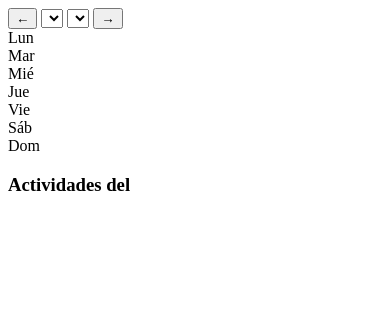
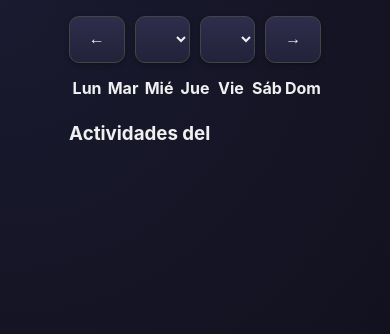
Before and after one commit to drebak85/MiAgenda, a Flask app: page /calendario in a window 390 px wide. Shown: the top 334 px of the page. Run offline with Flask 3, Linux system fonts and the light colour scheme; lists and menus that the app fills with data are empty; some libraries are stand-ins or nearby versions.

Commit message:
Add files via upload

```diff
--- /dev/null
+++ b/static/css/calendario.css
@@ -0,0 +1,337 @@
+body {
+  background-color: #0f0f1a;
+  color: #f0f0f0;
+  font-family: 'Inter', sans-serif;
+  margin: 0;
+  padding: 2rem;
+  display: flex;
+  justify-content: center;
+  align-items: flex-start;
+  min-height: 100vh;
+  box-sizing: border-box;
+  /* Añadir un sutil gradiente al fondo del cuerpo para más profundidad */
+  background-image: radial-gradient(circle at top left, #1a1a30 0%, #0f0f1a 70%);
+}
+
+.contenedor-principal {
+  background-color: #1b1b2f;
+  border-radius: 16px;
+  padding: 2rem;
+  /* Sombra más pronunciada y con un ligero brillo */
+  box-shadow: 0 15px 30px rgba(0, 0, 0, 0.5), 0 0 20px rgba(0, 0, 0, 0.2), inset 0 0 5px rgba(255, 255, 255, 0.05);
+  max-width: 860px;
+  width: 100%;
+  box-sizing: border-box;
+  /* Gradiente sutil para el contenedor principal */
+  background: linear-gradient(135deg, #1b1b2f 0%, #252540 100%);
+  border: 1px solid rgba(255, 255, 255, 0.05); /* Borde muy sutil */
+}
+
+.controles-calendario {
+  display: flex;
+  justify-content: space-between;
+  align-items: center;
+  flex-wrap: wrap;
+  gap: 1rem;
+  margin-bottom: 3.5rem; /* Aumentado para dar más espacio entre la fecha y los días */
+}
+
+select, button {
+  background-color: #2e2e4d;
+  color: #f0f0f0;
+  border: 1px solid #444;
+  border-radius: 10px;
+  padding: 0.6rem 1rem;
+  font-size: 1rem;
+  cursor: pointer;
+  /* Transiciones más suaves para un efecto premium */
+  transition: background 0.3s ease, border-color 0.3s ease, transform 0.2s ease, box-shadow 0.3s ease;
+  /* Gradiente para los botones */
+  background: linear-gradient(180deg, #2e2e4d 0%, #22223a 100%);
+  box-shadow: 0 2px 5px rgba(0, 0, 0, 0.3);
+}
+
+select,
+select option {
+  background-color: #2e2e4d;
+  color: #f0f0f0;
+}
+
+select:hover, button:hover {
+  background-color: #3c3c5c;
+  border-color: #666;
+  transform: translateY(-3px); /* Efecto de elevación más pronunciado */
+  box-shadow: 0 5px 15px rgba(0, 0, 0, 0.5); /* Sombra más grande al pasar el ratón */
+  /* Gradiente de hover */
+  background: linear-gradient(180deg, #3c3c5c 0%, #2e2e4d 100%);
+}
+
+#calendario-grid {
+  display: grid;
+  grid-template-columns: repeat(7, 1fr);
+  gap: 0.7rem;
+}
+
+.nombres-dias-semana {
+  display: grid;
+  grid-template-columns: repeat(7, 1fr);
+  text-align: center;
+  color: #aaaaaa;
+  font-weight: bold;
+  margin-bottom: 0.5rem;
+  padding: 0.5rem 0;
+  font-size: 0.95rem; /* Ligeramente más grande */
+  letter-spacing: 0.05em; /* Espaciado entre letras */
+}
+
+.dia-calendario {
+  background-color: #222240;
+  color: #e0e0e0;
+  padding: 1rem 0;
+  border-radius: 12px;
+  text-align: center;
+  position: relative;
+  cursor: pointer;
+  /* Sombra más definida y gradiente para los días */
+  box-shadow: 0 3px 8px rgba(0, 0, 0, 0.4), inset 0 0 3px rgba(255, 255, 255, 0.02);
+  background: linear-gradient(180deg, #222240 0%, #1a1a30 100%);
+  /* Transición mejorada para el efecto de escala y fondo */
+  transition: background 0.3s ease, transform 0.2s cubic-bezier(0.4, 0, 0.2, 1), box-shadow 0.3s ease;
+}
+
+.dia-calendario:hover {
+  background-color: #2e2e5e;
+  transform: scale(1.08); /* Efecto de escala más pronunciado */
+  box-shadow: 0 6px 15px rgba(0, 0, 0, 0.6); /* Sombra más grande al pasar el ratón */
+  background: linear-gradient(180deg, #2e2e5e 0%, #222240 100%);
+}
+
+.dia-actual {
+  border: 2px solid #ffd54f;
+  background-color: #333355;
+  color: #fff;
+  font-weight: bold;
+  /* Sombra con efecto de brillo más intenso */
+  box-shadow: 0 0 15px rgba(255, 213, 79, 0.6), inset 0 0 8px rgba(255, 213, 79, 0.4);
+  background: linear-gradient(180deg, #333355 0%, #2a2a45 100%);
+  transform: scale(1.05); /* Asegurar que el día actual siempre esté ligeramente escalado */
+}
+
+.dia-seleccionado {
+  border: 2px solid #29b6f6;
+  background-color: #003b6f;
+  color: #ffffff;
+  /* Sombra con efecto de brillo más intenso */
+  box-shadow: 0 0 15px rgba(41, 182, 246, 0.6), inset 0 0 8px rgba(41, 182, 246, 0.4);
+  background: linear-gradient(180deg, #003b6f 0%, #002a50 100%);
+  transform: scale(1.05); /* Asegurar que el día seleccionado siempre esté ligeramente escalado */
+}
+
+.dia-tarea::before,
+.dia-rutina::after,
+.dia-cita::before {
+  content: "";
+  width: 8px;
+  height: 8px;
+  border-radius: 50%;
+  position: absolute;
+  border: 1px solid rgba(255, 255, 255, 0.2);
+  box-shadow: 0 0 5px rgba(0, 0, 0, 0.5); /* Sombra para los indicadores */
+}
+
+.dia-tarea::before {
+  background-color: #42A5F5;
+  top: 6px;
+  left: 6px;
+}
+
+.dia-rutina::after {
+  background-color: #66bb6a;
+  bottom: 6px;
+  right: 6px;
+}
+
+.dia-cita::before {
+  background-color: #FFA726;
+  top: 6px;
+  right: 6px;
+}
+
+#lista-contenedor {
+  margin-top: 2rem;
+  background-color: #1e1e33;
+  border-radius: 12px;
+  padding: 1.5rem;
+  /* Sombra más suave y gradiente */
+  box-shadow: 0 0 20px rgba(0, 0, 0, 0.3), inset 0 0 5px rgba(255, 255, 255, 0.03);
+  background: linear-gradient(135deg, #1e1e33 0%, #2a2a45 100%);
+  border: 1px solid rgba(255, 255, 255, 0.05);
+}
+
+#lista-contenedor h3 {
+  margin: 0 0 1rem 0;
+  border-bottom: none;
+  padding-bottom: 0.5rem;
+  font-size: 1.6rem; /* Un poco más grande */
+  color: #b3e5fc;
+  font-weight: 600; /* Más audaz */
+  position: relative;
+  padding-left: 10px;
+  text-shadow: 0 0 5px rgba(41, 182, 246, 0.3); /* Sombra de texto para el título */
+}
+
+/* Línea decorativa para el título de la lista */
+#lista-contenedor h3::after {
+  content: '';
+  position: absolute;
+  left: 0;
+  bottom: 0;
+  width: 60px; /* Longitud de la línea un poco más larga */
+  height: 4px; /* Grosor de la línea más pronunciado */
+  background: linear-gradient(to right, #29b6f6, #007bff, transparent); /* Gradiente más vibrante */
+  border-radius: 2px;
+}
+
+#fecha-seleccionada {
+  color: #fdd835;
+  font-weight: bold;
+  font-size: 1.2rem; /* Más grande */
+  text-shadow: 0 0 5px rgba(253, 216, 53, 0.4); /* Sombra de texto para la fecha */
+}
+
+#lista-actividades {
+  list-style: none;
+  padding: 0;
+  margin: 1rem 0 0 0;
+}
+
+#lista-actividades li {
+  /* Estilos base, el color de fondo y texto se sobrescribirán por tipo */
+  border-left: 6px solid;
+  border-radius: 8px;
+  padding: 0.8rem 1rem;
+  margin-bottom: 0.6rem;
+  font-size: 1rem;
+  box-shadow: 0 3px 8px rgba(0, 0, 0, 0.3), inset 0 0 3px rgba(255, 255, 255, 0.02);
+  transition: transform 0.2s ease, box-shadow 0.3s ease, background 0.3s ease, color 0.3s ease; /* Añadido color a la transición */
+}
+
+#lista-actividades li:hover {
+  transform: translateX(8px); /* Desplazamiento más pronunciado */
+  box-shadow: 0 6px 15px rgba(0, 0, 0, 0.5); /* Sombra más grande al pasar el ratón */
+}
+
+.tipo-TAREA {
+  border-color: #42A5F5;
+  background: linear-gradient(180deg, #42A5F5 0%, #2196F3 100%); /* Gradiente de fondo para TAREA */
+  color: #ffffff; /* Color de texto para TAREA */
+}
+
+.tipo-TAREA:hover {
+  background: linear-gradient(180deg, #2196F3 0%, #1976D2 100%); /* Gradiente de fondo al pasar el ratón */
+}
+
+.tipo-RUTINA {
+  border-color: #66bb6a;
+  background: linear-gradient(180deg, #66bb6a 0%, #4CAF50 100%); /* Gradiente de fondo para RUTINA */
+  color: #ffffff; /* Color de texto para RUTINA */
+}
+
+.tipo-RUTINA:hover {
+  background: linear-gradient(180deg, #4CAF50 0%, #388E3C 100%); /* Gradiente de fondo al pasar el ratón */
+}
+
+.tipo-CITA {
+  border-color: #FFA726;
+  background: linear-gradient(180deg, #FFA726 0%, #FF9800 100%); /* Gradiente de fondo para CITA */
+  color: #ffffff; /* Color de texto para CITA */
+}
+
+.tipo-CITA:hover {
+  background: linear-gradient(180deg, #FF9800 0%, #F57C00 100%); /* Gradiente de fondo al pasar el ratón */
+}
+
+
+/* Media queries para responsividad */
+@media (max-width: 768px) {
+  body {
+    padding: 1rem; /* Menos padding en móviles */
+  }
+
+  .contenedor-principal {
+    padding: 1rem;
+  }
+
+  .dia-calendario {
+    padding: 0.7rem 0;
+    font-size: 0.9rem;
+  }
+
+  .controles-calendario {
+    flex-direction: column;
+    gap: 0.8rem;
+    margin-bottom: 1.5rem; /* Ajuste para móviles */
+  }
+
+  select, button {
+    width: 100%;
+    padding: 0.8rem;
+  }
+
+
+
+  #lista-contenedor h3 {
+    font-size: 1.3rem;
+  }
+
+  #lista-actividades li {
+    padding: 0.7rem 0.8rem;
+    font-size: 0.9rem;
+  }
+}
+
+/* Nuevo punto de quiebre para pantallas más grandes que móviles pero más pequeñas que desktop */
+@media (min-width: 769px) and (max-width: 1024px) {
+  .contenedor-principal {
+    padding: 1.5rem;
+  }
+
+  .dia-calendario {
+    padding: 0.8rem 0;
+  }
+}
+
+.calendario-header {
+  display: flex;
+  justify-content: center;
+  gap: 10px;
+  margin-bottom: 15px; /* añade espacio entre el header y el calendario */
+}
+
+.dias-semana {
+  display: grid;
+  grid-template-columns: repeat(7, 1fr);
+  text-align: center;
+  font-weight: bold;
+  margin-bottom: 5px;
+}
+
+
+
+/* Fondo por tipo de actividad */
+.actividad-cita {
+  background-color: #2a8df5; /* Azul */
+}
+
+.actividad-rutina {
+  background-color: #4caf50; /* Verde */
+}
+
+.actividad-tarea {
+  background-color: #ff9800; /* Naranja */
+}
+
+
+
+
+/* Si un día tiene varios tipos, que se mantenga el último (puedes ajustar prioridades si quieres) */
--- a/static/css/despensa.css
+++ b/static/css/despensa.css
@@ -184,3 +184,8 @@ h1, h2 {
   background: #c0392b;
   transform: scale(1.1);
 }
+
+.bajo-stock {
+  color: orange;
+  font-weight: bold;
+}
```
Also changed, not shown: static/css/style.css (+17 -0 lines), static/css/citas.css (line endings or trailing spaces), static/css/lista_compra.css (line endings or trailing spaces), static/css/menu.css (line endings or trailing spaces).
